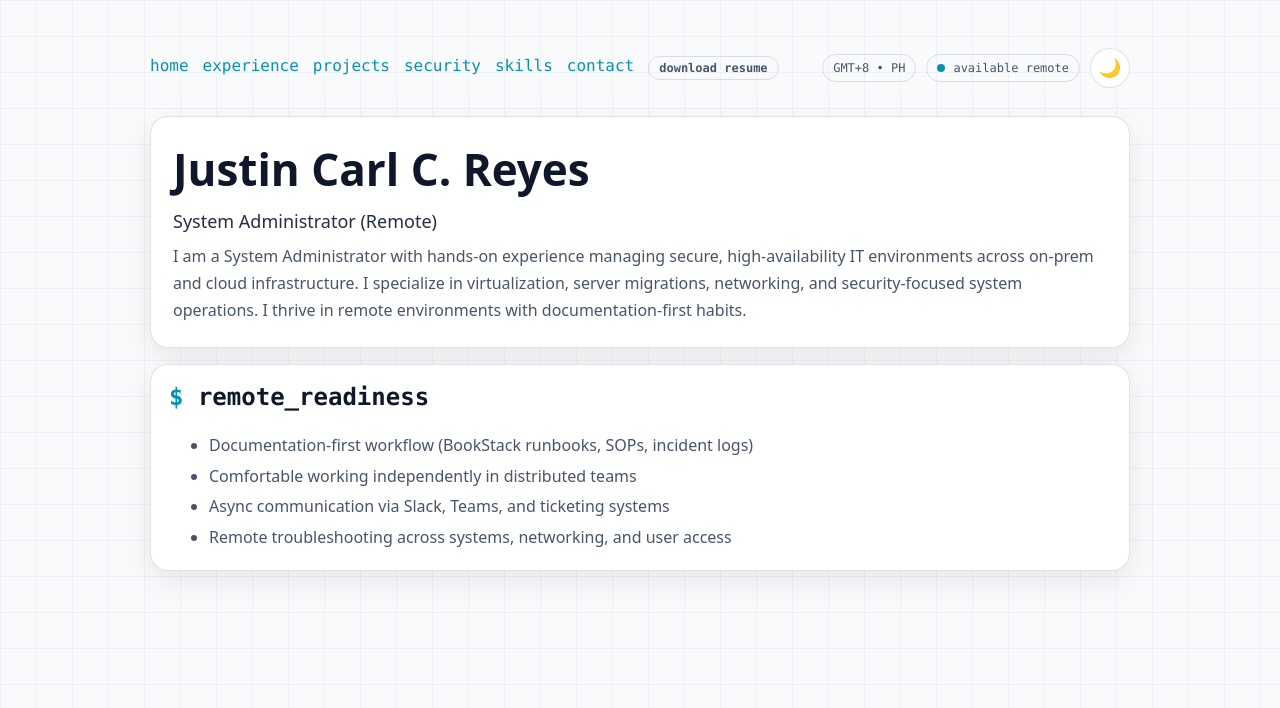
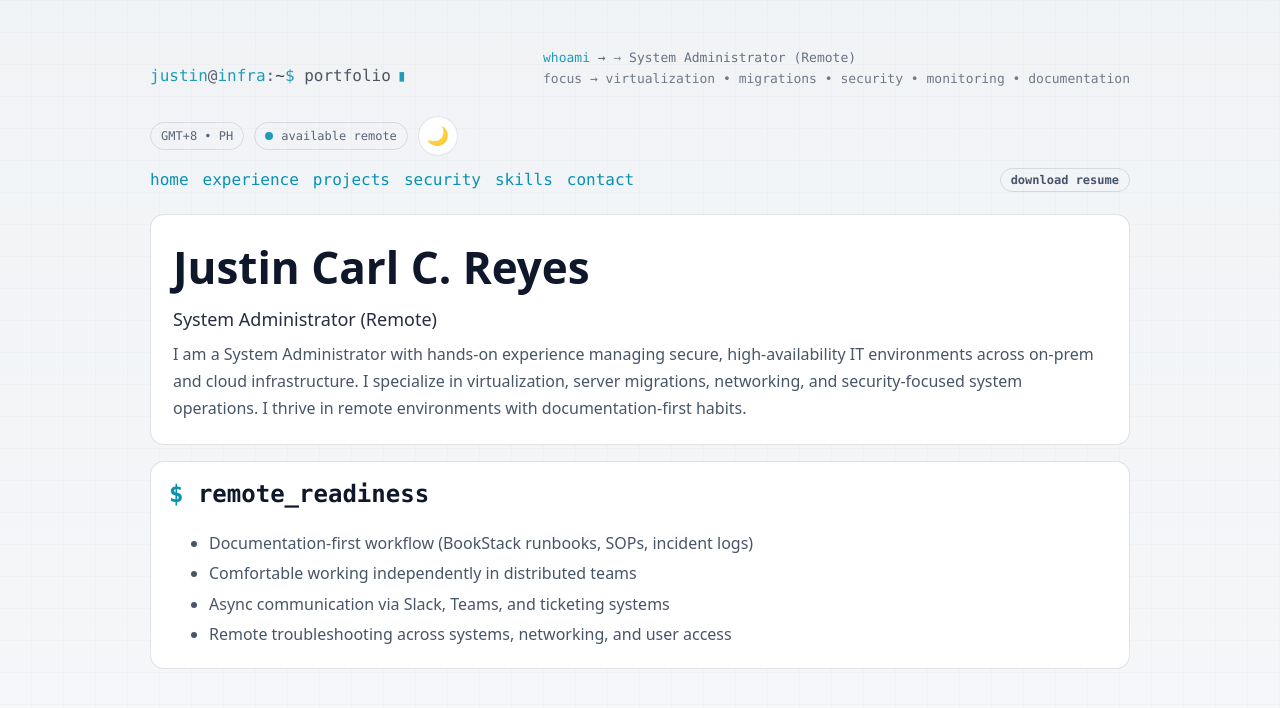
Before and after one commit to justincarlr/it-sysadmin-portfolio, a Next.js app: page / in a window 1280 px wide. Shown: the top 708 px of the page. Built offline with nearby package versions, Linux system fonts and the light colour scheme.

Commit message:
Fix light mode card readability

```diff
--- a/app/components/NavBar.tsx
+++ b/app/components/NavBar.tsx
@@ -10,6 +10,7 @@ function Badge({ children }: { children: React.ReactNode }) {
         alignItems: "center",
         gap: 8,
         padding: "6px 10px",
+        borderRadius: 999,
       }}
     >
       {children}
@@ -19,33 +20,51 @@ function Badge({ children }: { children: React.ReactNode }) {
 
 export default function NavBar() {
   return (
-    <nav
+    <nav style={{ marginBottom: 22 }}>
+      {/* Fake terminal header */}
+      <div
+        className="mono"
         style={{
           display: "flex",
           justifyContent: "space-between",
           alignItems: "center",
-        gap: 16,
-        marginBottom: 28,
+          gap: 12,
           flexWrap: "wrap",
+          marginBottom: 12,
+          opacity: 0.9,
         }}
       >
-      <div style={{ display: "flex", gap: 14, flexWrap: "wrap" }} className="mono">
-        <Link href="/">home</Link>
-        <Link href="/experience">experience</Link>
-        <Link href="/projects">projects</Link>
-        <Link href="/security">security</Link>
-        <Link href="/skills">skills</Link>
-        <Link href="/contact">contact</Link>
+        <div>
+          <span style={{ color: "var(--accent)" }}>justin</span>
+          <span style={{ opacity: 0.75 }}>@</span>
+          <span style={{ color: "var(--accent)" }}>infra</span>
+          <span style={{ opacity: 0.75 }}>:</span>
+          <span style={{ opacity: 0.9 }}>~</span>
+          <span style={{ color: "var(--accent)" }}>$</span>{" "}
+          <span style={{ opacity: 0.8 }}>portfolio</span>
+          <span className="terminal-cursor">▮</span>
 
-        <a
-          href="/Justin-Carl-Reyes-Resume.pdf"
-          download
-          className="badge"
-          style={{ fontWeight: 600 }}
+        </div>
+
+        <div
+            className="mono"
+            style={{
+            marginBottom: 14,
+            color: "var(--muted)",
+            fontSize: 13,
+            lineHeight: 1.6,
+        }}
 >
-          download resume
-        </a>
+        <div>
+            <span style={{ color: "var(--accent)" }}>whoami</span> →{" "}
+            <span style={{ opacity: 0.7 }}>→</span>{" "}
+            <span style={{ opacity: 0.9 }}>System Administrator (Remote)</span>
         </div>
+            <div style={{ opacity: 0.85 }}>
+            focus → virtualization • migrations • security • monitoring • documentation
+        </div>
+</div>
+
 
         <div style={{ display: "flex", alignItems: "center", gap: 10, flexWrap: "wrap" }}>
           <Badge>GMT+8 • PH</Badge>
@@ -61,8 +80,37 @@ export default function NavBar() {
             />
             available remote
           </Badge>
+          <ThemeToggle />
+        </div>
+      </div>
 
-        <ThemeToggle />
+      {/* Navigation links + resume */}
+      <div
+        style={{
+          display: "flex",
+          justifyContent: "space-between",
+          alignItems: "center",
+          gap: 16,
+          flexWrap: "wrap",
+        }}
+      >
+        <div style={{ display: "flex", gap: 14, flexWrap: "wrap" }} className="mono">
+          <Link href="/">home</Link>
+          <Link href="/experience">experience</Link>
+          <Link href="/projects">projects</Link>
+          <Link href="/security">security</Link>
+          <Link href="/skills">skills</Link>
+          <Link href="/contact">contact</Link>
+        </div>
+
+        <a
+          href="/Justin-Carl-Reyes-Resume.pdf"
+          download
+          className="badge mono"
+          style={{ fontWeight: 700 }}
+        >
+          download resume
+        </a>
       </div>
     </nav>
   );
--- a/app/globals.css
+++ b/app/globals.css
@@ -12,38 +12,98 @@
   --bg: #0b0f14;
   --card: #0f172a;
   --text: #e5e7eb;
-  --muted: #9ca3af;
+  --muted: #94a3b8;
   --border: rgba(148, 163, 184, 0.18);
   --accent: #22d3ee; /* bright cyan */
   --shadow: 0 12px 30px rgba(0, 0, 0, 0.35);
 }
 
-html,
-body {
+html, body {
   height: 100%;
 }
 
+/* =========================
+   BASE BODY
+   ========================= */
 body {
   margin: 0;
+  color: var(--text);
+  font-family: ui-sans-serif, system-ui;
   background: var(--bg);
-  color: var(--text);
-  font-family: ui-sans-serif, system-ui, -apple-system, BlinkMacSystemFont, "Segoe UI",
-    Roboto, "Helvetica Neue", Arial, "Noto Sans", "Apple Color Emoji", "Segoe UI Emoji";
-  -webkit-font-smoothing: antialiased;
-  -moz-osx-font-smoothing: grayscale;
+  position: relative;
+  overflow-x: hidden;
 }
 
-body::before {
+/* =========================
+   LIGHT MODE BACKGROUND
+   ========================= */
+:root body {
+  background:
+    linear-gradient(
+      to bottom,
+      rgba(15, 23, 42, 0.03),
+      rgba(15, 23, 42, 0.01)
+    ),
+    repeating-linear-gradient(
+      0deg,
+      transparent,
+      transparent 31px,
+      rgba(15, 23, 42, 0.04) 32px
+    ),
+    repeating-linear-gradient(
+      90deg,
+      transparent,
+      transparent 31px,
+      rgba(15, 23, 42, 0.04) 32px
+    ),
+    #f8fafc;
+}
+
+/* =========================
+   DARK MODE BACKGROUND (OPS)
+   ========================= */
+:root[data-theme="dark"] body {
+  background:
+    radial-gradient(
+      circle at top,
+      rgba(34, 211, 238, 0.08),
+      transparent 45%
+    ),
+    repeating-linear-gradient(
+      0deg,
+      rgba(34, 211, 238, 0.05),
+      rgba(34, 211, 238, 0.05) 1px,
+      transparent 1px,
+      transparent 32px
+    ),
+    repeating-linear-gradient(
+      90deg,
+      rgba(34, 211, 238, 0.05),
+      rgba(34, 211, 238, 0.05) 1px,
+      transparent 1px,
+      transparent 32px
+    ),
+    #020617;
+}
+
+/* =========================
+   NOISE / VIGNETTE (DARK)
+   ========================= */
+:root[data-theme="dark"] body::after {
   content: "";
   position: fixed;
   inset: 0;
-  background-image: linear-gradient(var(--border) 1px, transparent 1px),
-    linear-gradient(90deg, var(--border) 1px, transparent 1px);
-  background-size: 36px 36px;
-  opacity: 0.35;
   pointer-events: none;
+  background:
+    radial-gradient(
+      ellipse at center,
+      transparent 0%,
+      rgba(0, 0, 0, 0.55) 100%
+    );
+  opacity: 0.55;
   z-index: -1;
 }
+
 
 a {
   color: var(--accent);
@@ -59,11 +119,24 @@ a:hover {
   padding: 48px 20px;
 }
 
+/* =========================
+   CARD — LIGHT MODE
+   ========================= */
 .card {
-  background: var(--card);
+  background: #ffffff;
+  color: var(--text);
   border: 1px solid var(--border);
-  border-radius: 18px;
-  box-shadow: var(--shadow);
+  border-radius: 14px;
+}
+
+/* =========================
+   CARD — DARK MODE
+   ========================= */
+:root[data-theme="dark"] .card {
+  background: rgba(2, 6, 23, 0.85);
+  color: var(--text);
+  border: 1px solid var(--border);
+  backdrop-filter: blur(6px);
 }
 
 .badge {
@@ -79,3 +152,39 @@ a:hover {
   font-family: ui-monospace, SFMono-Regular, Menlo, Monaco, Consolas, "Liberation Mono",
     "Courier New", monospace;
 }
+
+/* =========================
+   TERMINAL CURSOR + HOVER FX
+   ========================= */
+
+@keyframes blink {
+  0%, 49% { opacity: 1; }
+  50%, 100% { opacity: 0; }
+}
+
+.terminal-cursor {
+  display: inline-block;
+  width: 10px;
+  margin-left: 6px;
+  color: var(--accent);
+  animation: blink 1s step-end infinite;
+}
+
+/* Card hover glow (subtle) */
+.card:hover {
+  transform: translateY(-1px);
+  transition: transform 140ms ease, box-shadow 140ms ease, border-color 140ms ease;
+  border-color: rgba(34, 211, 238, 0.35);
+  box-shadow: 0 0 0 1px rgba(34, 211, 238, 0.15), 0 18px 50px rgba(0, 0, 0, 0.25);
+}
+
+/* Reduce motion for accessibility */
+@media (prefers-reduced-motion: reduce) {
+  .terminal-cursor {
+    animation: none;
+  }
+  .card:hover {
+    transform: none;
+    transition: none;
+  }
+}
```
Lines whose indentation alone changed are shown as unchanged.
